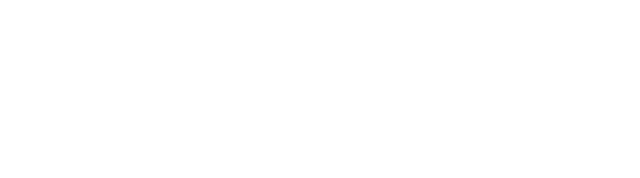
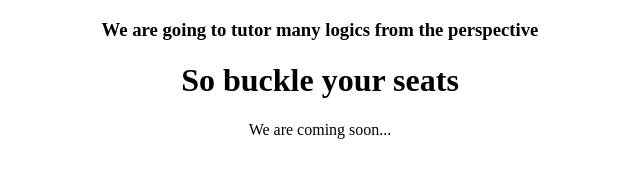
Before and after one commit to beginsmartjs/beginsmartjs.github.io, a plain HTML site: page index.html in a window 1280 px wide. Shown: the whole page, without its empty margins (320-960 px from the left). Drawn offline with Linux system fonts and the light colour scheme.

Commit message:
headlines start

```diff
--- a/index.html
+++ b/index.html
@@ -3,7 +3,11 @@
 <head>
 	<title>Begin Smart Javascript</title>
 </head>
-<body>
-
+<body background="alice">
+	<div style="text-align: center;">
+		<h3>We are going to tutor many logics from the perspective </h3>
+		<h1>So buckle your seats</h1>
+		<div>We are coming soon...</div>
+	</div>
 </body>
 </html>
```
